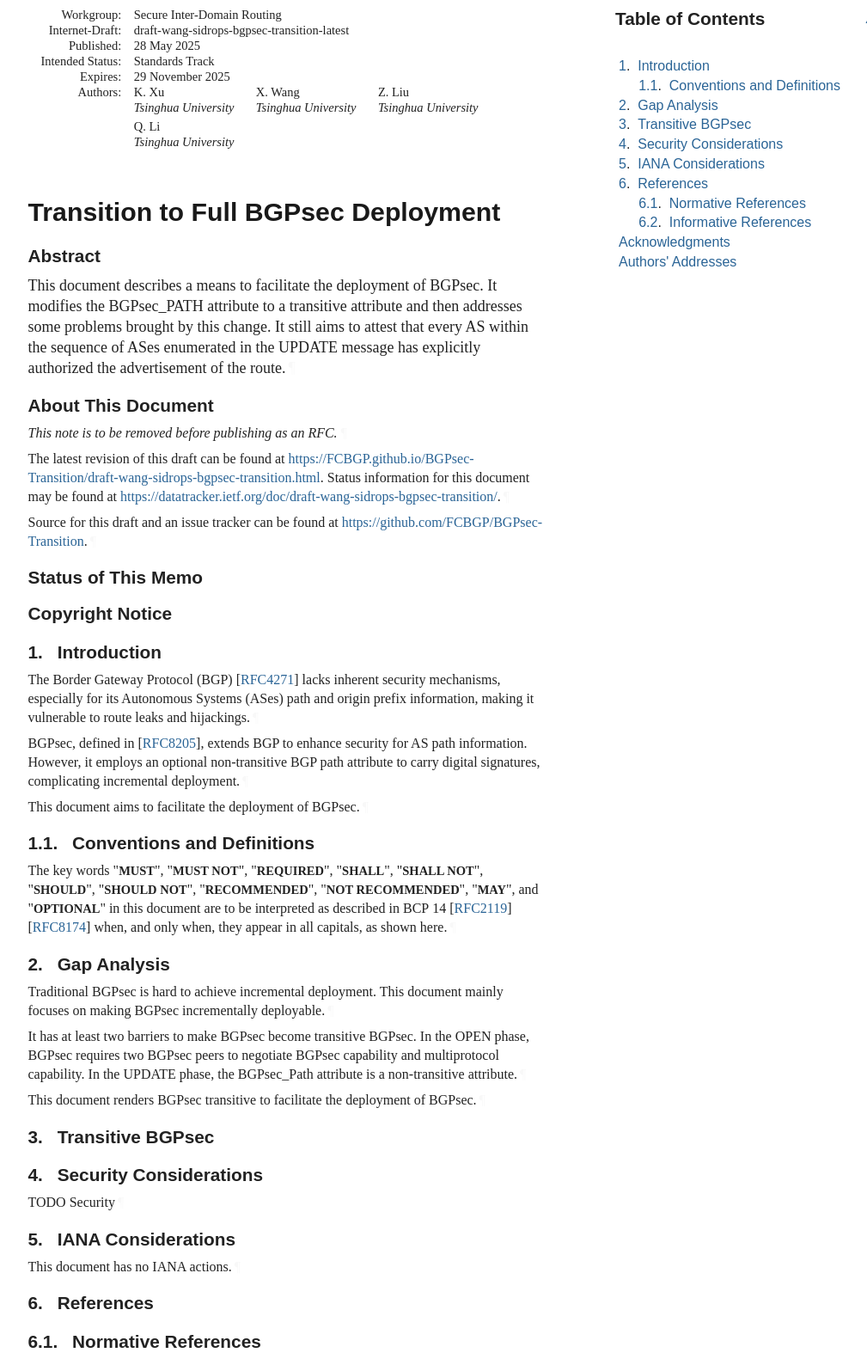
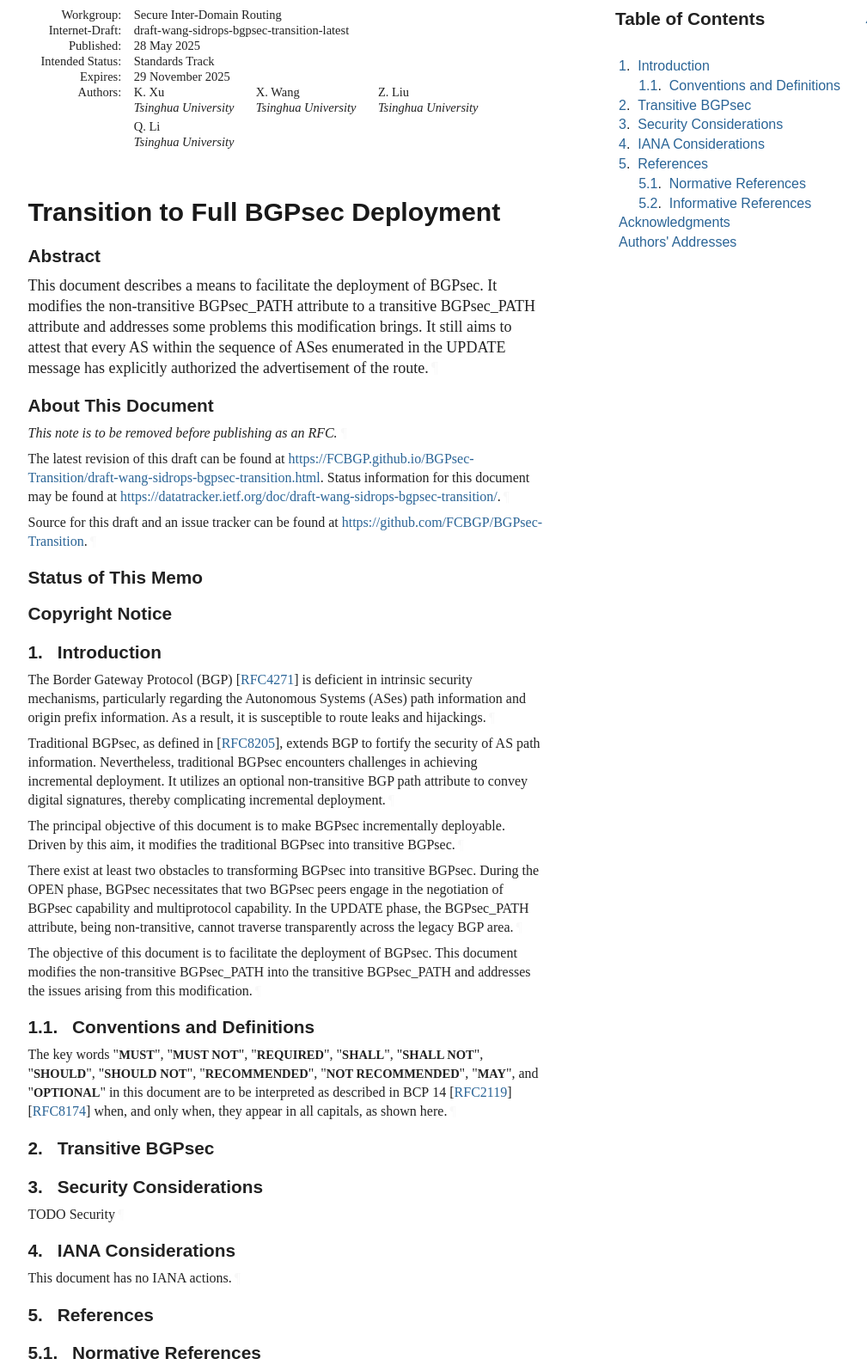
Before and after one commit to FCBGP/FCBGP-BGPsec-Transition, a plain HTML site: page v00/draft-wang-sidrops-bgpsec-transition.html in a window 1280 px wide. Shown: the part 67-1655 px from the top of the page at 86% size, without its empty margins (92-1101 px from the left). Drawn offline with Linux system fonts and the light colour scheme; a web font is replaced by a local one.

Commit message:
Script updating gh-pages from 62bf182. [ci skip]

```diff
--- a/v00/draft-wang-sidrops-bgpsec-transition.html
+++ b/v00/draft-wang-sidrops-bgpsec-transition.html
@@ -10,7 +10,7 @@
 <meta content="Zhuotao Liu" name="author">
 <meta content="Qi Li" name="author">
 <meta content="
-       This document describes a means to facilitate the deployment of BGPsec. It modifies the BGPsec_PATH attribute to a transitive attribute and then addresses some problems brought by this change. It still aims to attest that every AS within the sequence of ASes enumerated in the UPDATE message has explicitly authorized the advertisement of the route.
+       This document describes a means to facilitate the deployment of BGPsec. It modifies the non-transitive BGPsec_PATH attribute to a transitive BGPsec_PATH attribute and addresses some problems this modification brings. It still aims to attest that every AS within the sequence of ASes enumerated in the UPDATE message has explicitly authorized the advertisement of the route.
     " name="description">
 <meta content="xml2rfc 3.28.1" name="generator">
 <meta content="BGPsec" name="keyword">
@@ -1095,7 +1095,7 @@ svg :is([fill="white"], [fill^="#fff"]) {
 <h1 id="title">Transition to Full BGPsec Deployment</h1>
 <section id="section-abstract">
       <h2 id="abstract"><a href="#abstract" class="selfRef">Abstract</a></h2>
-<p id="section-abstract-1">This document describes a means to facilitate the deployment of BGPsec. It modifies the BGPsec_PATH attribute to a transitive attribute and then addresses some problems brought by this change. It still aims to attest that every AS within the sequence of ASes enumerated in the UPDATE message has explicitly authorized the advertisement of the route.<a href="#section-abstract-1" class="pilcrow">¶</a></p>
+<p id="section-abstract-1">This document describes a means to facilitate the deployment of BGPsec. It modifies the non-transitive BGPsec_PATH attribute to a transitive BGPsec_PATH attribute and addresses some problems this modification brings. It still aims to attest that every AS within the sequence of ASes enumerated in the UPDATE message has explicitly authorized the advertisement of the route.<a href="#section-abstract-1" class="pilcrow">¶</a></p>
 </section>
 <section class="note rfcEditorRemove" id="section-note.1">
       <h2 id="name-about-this-document">
@@ -1165,33 +1165,30 @@ svg :is([fill="white"], [fill^="#fff"]) {
             </ul>
 </li>
           <li class="compact toc ulBare ulEmpty" id="section-toc.1-1.2">
-            <p id="section-toc.1-1.2.1" class="keepWithNext"><a href="#section-2" class="auto internal xref">2</a>.  <a href="#name-gap-analysis" class="internal xref">Gap Analysis</a></p>
+            <p id="section-toc.1-1.2.1" class="keepWithNext"><a href="#section-2" class="auto internal xref">2</a>.  <a href="#name-transitive-bgpsec" class="internal xref">Transitive BGPsec</a></p>
 </li>
           <li class="compact toc ulBare ulEmpty" id="section-toc.1-1.3">
-            <p id="section-toc.1-1.3.1"><a href="#section-3" class="auto internal xref">3</a>.  <a href="#name-transitive-bgpsec" class="internal xref">Transitive BGPsec</a></p>
+            <p id="section-toc.1-1.3.1"><a href="#section-3" class="auto internal xref">3</a>.  <a href="#name-security-considerations" class="internal xref">Security Considerations</a></p>
 </li>
           <li class="compact toc ulBare ulEmpty" id="section-toc.1-1.4">
-            <p id="section-toc.1-1.4.1"><a href="#section-4" class="auto internal xref">4</a>.  <a href="#name-security-considerations" class="internal xref">Security Considerations</a></p>
+            <p id="section-toc.1-1.4.1"><a href="#section-4" class="auto internal xref">4</a>.  <a href="#name-iana-considerations" class="internal xref">IANA Considerations</a></p>
 </li>
           <li class="compact toc ulBare ulEmpty" id="section-toc.1-1.5">
-            <p id="section-toc.1-1.5.1"><a href="#section-5" class="auto internal xref">5</a>.  <a href="#name-iana-considerations" class="internal xref">IANA Considerations</a></p>
+            <p id="section-toc.1-1.5.1"><a href="#section-5" class="auto internal xref">5</a>.  <a href="#name-references" class="internal xref">References</a></p>
+<ul class="compact toc ulBare ulEmpty">
+<li class="compact toc ulBare ulEmpty" id="section-toc.1-1.5.2.1">
+                <p id="section-toc.1-1.5.2.1.1"><a href="#section-5.1" class="auto internal xref">5.1</a>.  <a href="#name-normative-references" class="internal xref">Normative References</a></p>
 </li>
-          <li class="compact toc ulBare ulEmpty" id="section-toc.1-1.6">
-            <p id="section-toc.1-1.6.1"><a href="#section-6" class="auto internal xref">6</a>.  <a href="#name-references" class="internal xref">References</a></p>
-<ul class="compact toc ulBare ulEmpty">
-<li class="compact toc ulBare ulEmpty" id="section-toc.1-1.6.2.1">
-                <p id="section-toc.1-1.6.2.1.1"><a href="#section-6.1" class="auto internal xref">6.1</a>.  <a href="#name-normative-references" class="internal xref">Normative References</a></p>
-</li>
-              <li class="compact toc ulBare ulEmpty" id="section-toc.1-1.6.2.2">
-                <p id="section-toc.1-1.6.2.2.1"><a href="#section-6.2" class="auto internal xref">6.2</a>.  <a href="#name-informative-references" class="internal xref">Informative References</a></p>
+              <li class="compact toc ulBare ulEmpty" id="section-toc.1-1.5.2.2">
+                <p id="section-toc.1-1.5.2.2.1"><a href="#section-5.2" class="auto internal xref">5.2</a>.  <a href="#name-informative-references" class="internal xref">Informative References</a></p>
 </li>
             </ul>
 </li>
+          <li class="compact toc ulBare ulEmpty" id="section-toc.1-1.6">
+            <p id="section-toc.1-1.6.1"><a href="#appendix-A" class="auto internal xref"></a><a href="#name-acknowledgments" class="internal xref">Acknowledgments</a></p>
+</li>
           <li class="compact toc ulBare ulEmpty" id="section-toc.1-1.7">
-            <p id="section-toc.1-1.7.1"><a href="#appendix-A" class="auto internal xref"></a><a href="#name-acknowledgments" class="internal xref">Acknowledgments</a></p>
-</li>
-          <li class="compact toc ulBare ulEmpty" id="section-toc.1-1.8">
-            <p id="section-toc.1-1.8.1"><a href="#appendix-B" class="auto internal xref"></a><a href="#name-authors-addresses" class="internal xref">Authors' Addresses</a></p>
+            <p id="section-toc.1-1.7.1"><a href="#appendix-B" class="auto internal xref"></a><a href="#name-authors-addresses" class="internal xref">Authors' Addresses</a></p>
 </li>
         </ul>
 </nav>
@@ -1202,9 +1199,11 @@ svg :is([fill="white"], [fill^="#fff"]) {
       <h2 id="name-introduction">
 <a href="#section-1" class="section-number selfRef">1. </a><a href="#name-introduction" class="section-name selfRef">Introduction</a>
       </h2>
-<p id="section-1-1">The Border Gateway Protocol (BGP) <span>[<a href="#RFC4271" class="cite xref">RFC4271</a>]</span> lacks inherent security mechanisms, especially for its Autonomous Systems (ASes) path and origin prefix information, making it vulnerable to route leaks and hijackings.<a href="#section-1-1" class="pilcrow">¶</a></p>
-<p id="section-1-2">BGPsec, defined in <span>[<a href="#RFC8205" class="cite xref">RFC8205</a>]</span>, extends BGP to enhance security for AS path information. However, it employs an optional non-transitive BGP path attribute to carry digital signatures, complicating incremental deployment.<a href="#section-1-2" class="pilcrow">¶</a></p>
-<p id="section-1-3">This document aims to facilitate the deployment of BGPsec.<a href="#section-1-3" class="pilcrow">¶</a></p>
+<p id="section-1-1">The Border Gateway Protocol (BGP) <span>[<a href="#RFC4271" class="cite xref">RFC4271</a>]</span> is deficient in intrinsic security mechanisms, particularly regarding the Autonomous Systems (ASes) path information and origin prefix information. As a result, it is susceptible to route leaks and hijackings.<a href="#section-1-1" class="pilcrow">¶</a></p>
+<p id="section-1-2">Traditional BGPsec, as defined in <span>[<a href="#RFC8205" class="cite xref">RFC8205</a>]</span>, extends BGP to fortify the security of AS path information. Nevertheless, traditional BGPsec encounters challenges in achieving incremental deployment. It utilizes an optional non-transitive BGP path attribute to convey digital signatures, thereby complicating incremental deployment.<a href="#section-1-2" class="pilcrow">¶</a></p>
+<p id="section-1-3">The principal objective of this document is to make BGPsec incrementally deployable. Driven by this aim, it modifies the traditional BGPsec into transitive BGPsec.<a href="#section-1-3" class="pilcrow">¶</a></p>
+<p id="section-1-4">There exist at least two obstacles to transforming BGPsec into transitive BGPsec. During the OPEN phase, BGPsec necessitates that two BGPsec peers engage in the negotiation of BGPsec capability and multiprotocol capability. In the UPDATE phase, the BGPsec_PATH attribute, being non-transitive, cannot traverse transparently across the legacy BGP area.<a href="#section-1-4" class="pilcrow">¶</a></p>
+<p id="section-1-5">The objective of this document is to facilitate the deployment of BGPsec. This document modifies the non-transitive BGPsec_PATH into the transitive BGPsec_PATH and addresses the issues arising from this modification.<a href="#section-1-5" class="pilcrow">¶</a></p>
 <div id="conventions-and-definitions">
 <section id="section-1.1">
         <h3 id="name-conventions-and-definitions">
@@ -1218,48 +1217,38 @@ appear in all capitals, as shown here.<a href="#section-1.1-1" class="pilcrow">
 </div>
 </section>
 </div>
-<div id="gap-analysis">
+<div id="transitive-bgpsec">
 <section id="section-2">
-      <h2 id="name-gap-analysis">
-<a href="#section-2" class="section-number selfRef">2. </a><a href="#name-gap-analysis" class="section-name selfRef">Gap Analysis</a>
-      </h2>
-<p id="section-2-1">Traditional BGPsec is hard to achieve incremental deployment. This document mainly focuses on making BGPsec incrementally deployable.<a href="#section-2-1" class="pilcrow">¶</a></p>
-<p id="section-2-2">It has at least two barriers to make BGPsec become transitive BGPsec. In the OPEN phase, BGPsec requires two BGPsec peers to negotiate BGPsec capability and multiprotocol capability. In the UPDATE phase, the BGPsec_Path attribute is a non-transitive attribute.<a href="#section-2-2" class="pilcrow">¶</a></p>
-<p id="section-2-3">This document renders BGPsec transitive to facilitate the deployment of BGPsec.<a href="#section-2-3" class="pilcrow">¶</a></p>
-</section>
-</div>
-<div id="transitive-bgpsec">
-<section id="section-3">
       <h2 id="name-transitive-bgpsec">
-<a href="#section-3" class="section-number selfRef">3. </a><a href="#name-transitive-bgpsec" class="section-name selfRef">Transitive BGPsec</a>
+<a href="#section-2" class="section-number selfRef">2. </a><a href="#name-transitive-bgpsec" class="section-name selfRef">Transitive BGPsec</a>
     </h2>
 </section>
 </div>
 <div id="security-considerations">
-<section id="section-4">
+<section id="section-3">
       <h2 id="name-security-considerations">
-<a href="#section-4" class="section-number selfRef">4. </a><a href="#name-security-considerations" class="section-name selfRef">Security Considerations</a>
+<a href="#section-3" class="section-number selfRef">3. </a><a href="#name-security-considerations" class="section-name selfRef">Security Considerations</a>
       </h2>
-<p id="section-4-1">TODO Security<a href="#section-4-1" class="pilcrow">¶</a></p>
+<p id="section-3-1">TODO Security<a href="#section-3-1" class="pilcrow">¶</a></p>
 </section>
 </div>
 <div id="iana-considerations">
-<section id="section-5">
+<section id="section-4">
       <h2 id="name-iana-considerations">
-<a href="#section-5" class="section-number selfRef">5. </a><a href="#name-iana-considerations" class="section-name selfRef">IANA Considerations</a>
+<a href="#section-4" class="section-number selfRef">4. </a><a href="#name-iana-considerations" class="section-name selfRef">IANA Considerations</a>
       </h2>
-<p id="section-5-1">This document has no IANA actions.<a href="#section-5-1" class="pilcrow">¶</a></p>
+<p id="section-4-1">This document has no IANA actions.<a href="#section-4-1" class="pilcrow">¶</a></p>
 </section>
 </div>
 <div id="sec-combined-references">
-<section id="section-6">
+<section id="section-5">
       <h2 id="name-references">
-<a href="#section-6" class="section-number selfRef">6. </a><a href="#name-references" class="section-name selfRef">References</a>
+<a href="#section-5" class="section-number selfRef">5. </a><a href="#name-references" class="section-name selfRef">References</a>
       </h2>
 <div id="sec-normative-references">
-<section id="section-6.1">
+<section id="section-5.1">
         <h3 id="name-normative-references">
-<a href="#section-6.1" class="section-number selfRef">6.1. </a><a href="#name-normative-references" class="section-name selfRef">Normative References</a>
+<a href="#section-5.1" class="section-number selfRef">5.1. </a><a href="#name-normative-references" class="section-name selfRef">Normative References</a>
         </h3>
 <dl class="references">
 <dt id="RFC2119">[RFC2119]</dt>
@@ -1282,9 +1271,9 @@ appear in all capitals, as shown here.<a href="#section-1.1-1" class="pilcrow">
 </section>
 </div>
 <div id="sec-informative-references">
-<section id="section-6.2">
+<section id="section-5.2">
         <h3 id="name-informative-references">
-<a href="#section-6.2" class="section-number selfRef">6.2. </a><a href="#name-informative-references" class="section-name selfRef">Informative References</a>
+<a href="#section-5.2" class="section-number selfRef">5.2. </a><a href="#name-informative-references" class="section-name selfRef">Informative References</a>
         </h3>
 <dl class="references">
 <dt id="RFC8374">[RFC8374]</dt>
```
Also changed, not shown: v00/draft-wang-sidrops-bgpsec-transition.txt.
